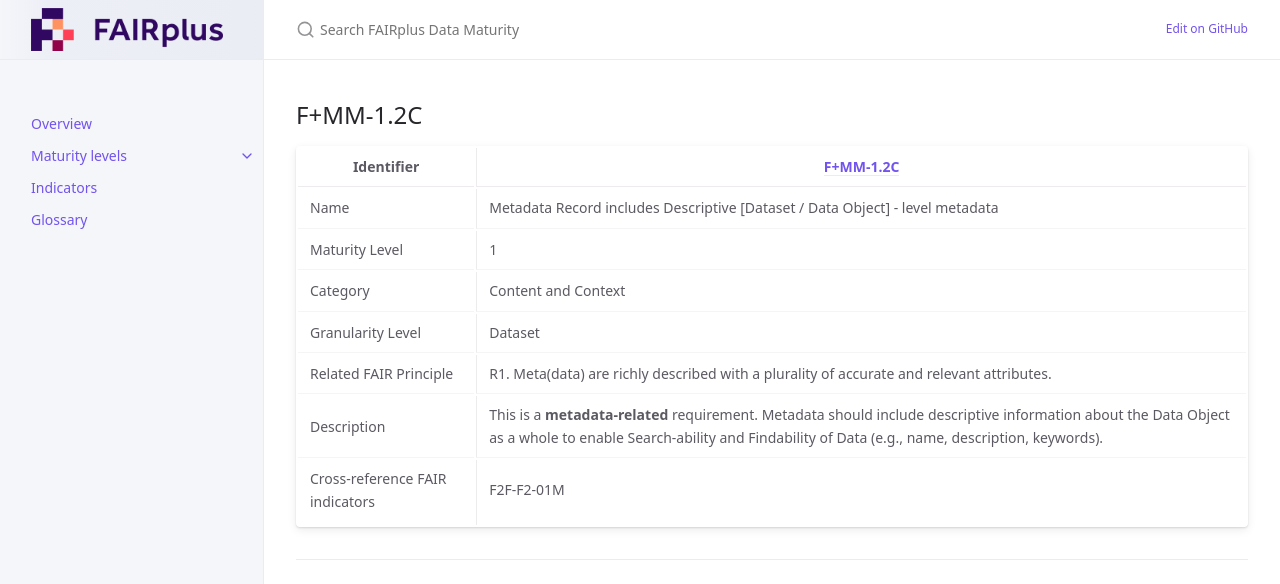
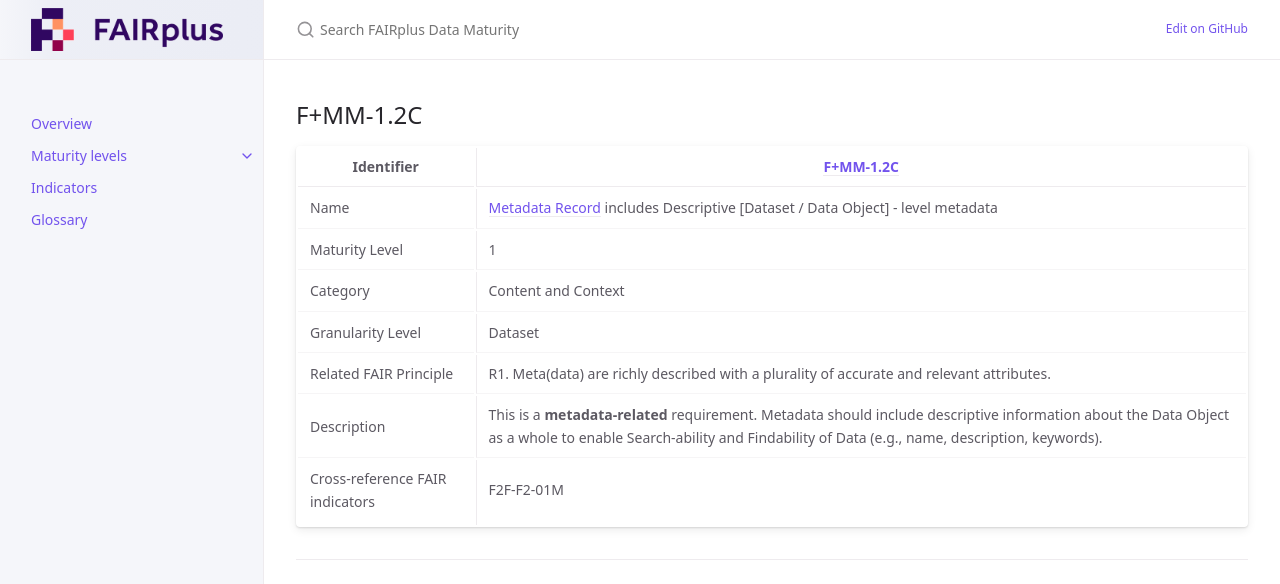
Before and after one commit to FAIRplus/Data-Maturity, a Jekyll site: the page built from docs/_indicators/A. F+MM-1.2C.md, in a window 1280 px wide. Shown: the top 584 px of the page. Built offline with Jekyll 4.4.1, drawn with Linux system fonts in a browser that asks for light colours; some of the changed lines change nothing that is shown.

Commit message:
Update A. F+MM-1.2C.md

```diff
--- a/docs/_indicators/A. F+MM-1.2C.md
+++ b/docs/_indicators/A. F+MM-1.2C.md
@@ -8,7 +8,7 @@ nav_exclude: True
 
 | Identifier | [F+MM-1.2C](https://github.com/FAIRplus/Data-Maturity/blob/indicator-definitions/docs/_indicators/A.%20F%2BMM-1.2C.md) |
 | ---------- | ----------|
-| Name | Metadata Record includes Descriptive \[Dataset / Data Object\] - level metadata  |
+| Name | [Metadata Record](https://fairplus.github.io/Data-Maturity/docs/Glossary/#metadata-record) includes Descriptive \[Dataset / Data Object\] - level metadata  |
 | Maturity Level | 1 |
 | Category | Content and Context |
 | Granularity Level | Dataset |
```
